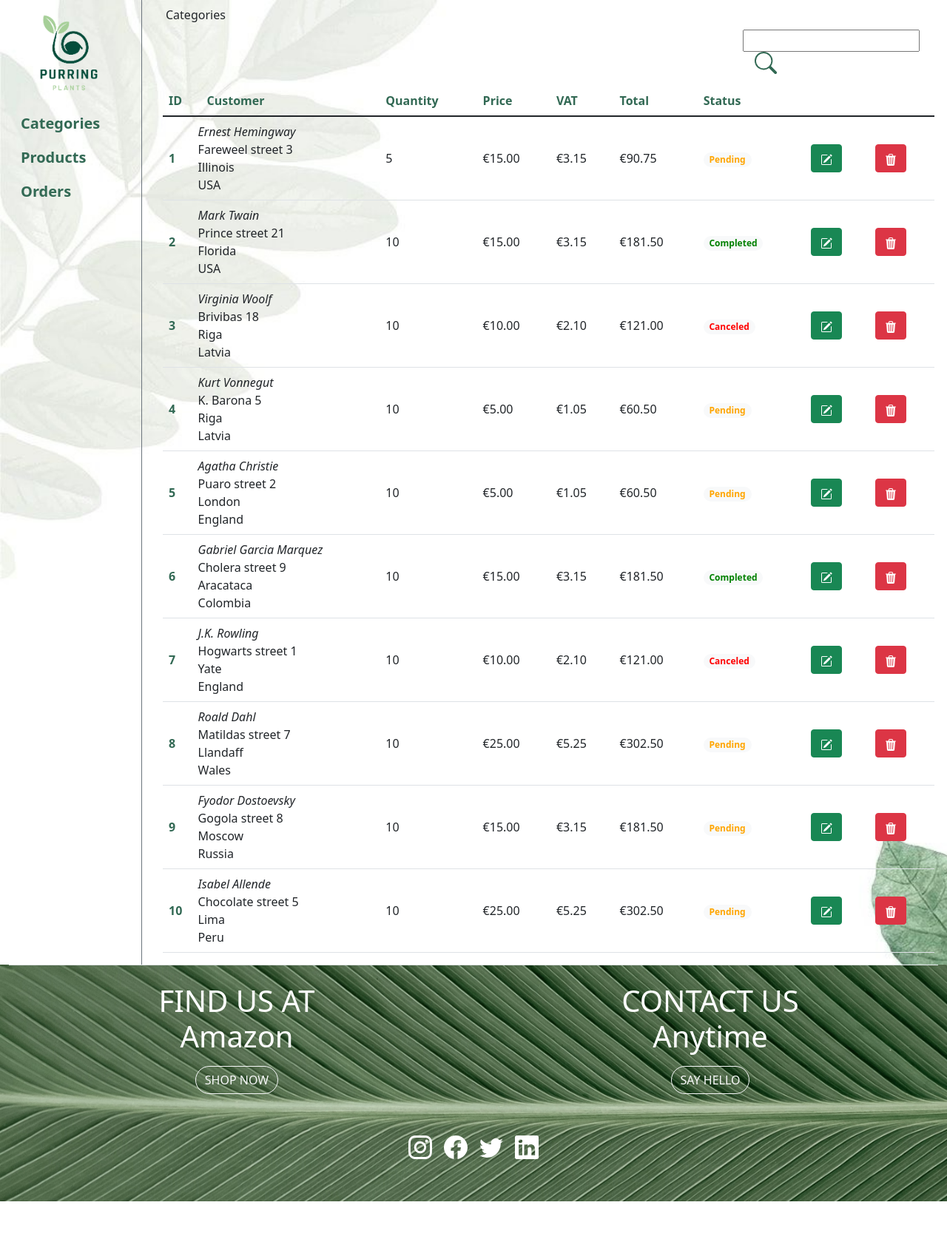
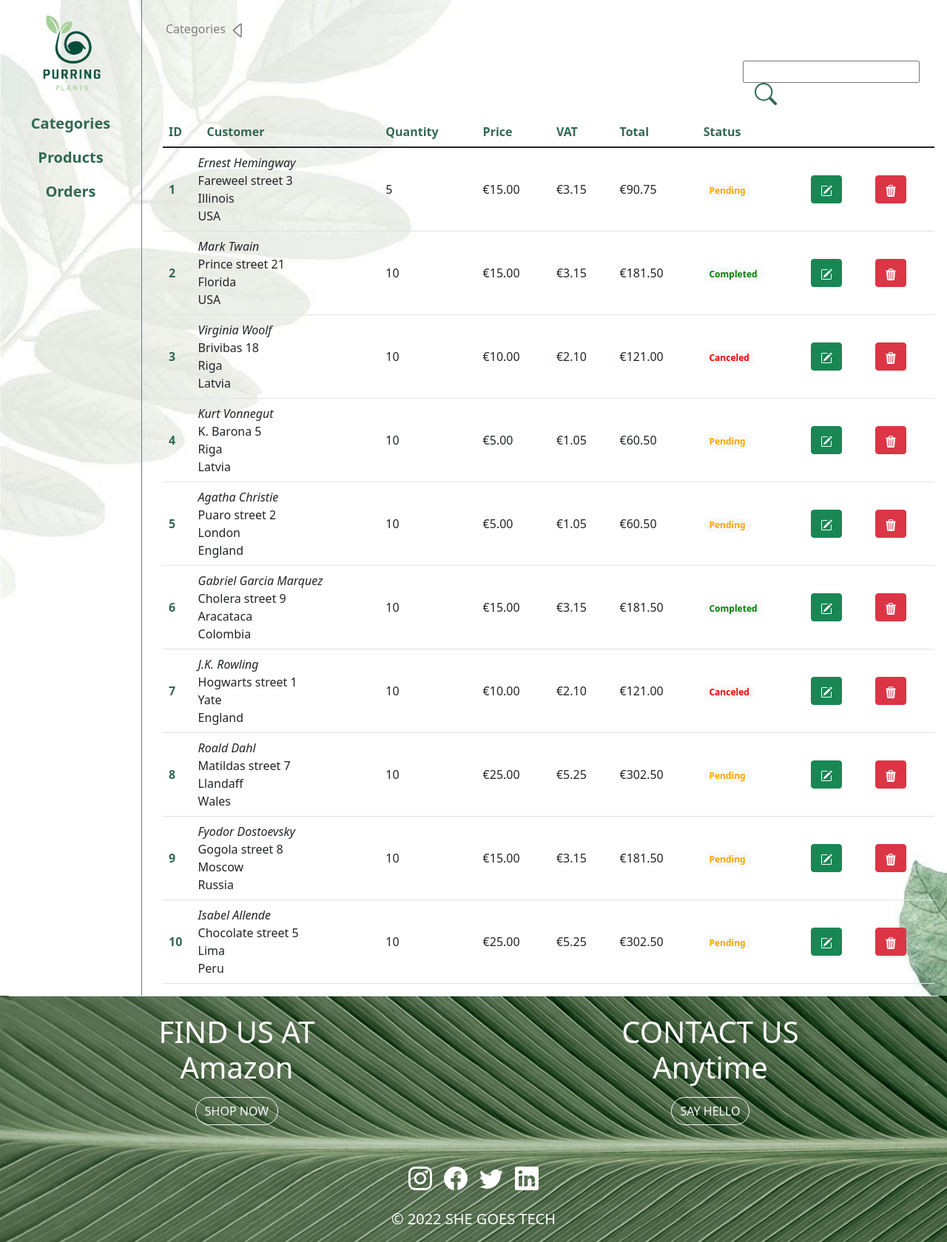
Before and after one commit to ligarunge/hackathon-4, a React (Create React App) app: page /orders in a window 1280 px wide. Shown: the whole page at 74% size. Before the commit the page ends 1624 px from the top, so only its background shows below. Built offline with nearby package versions, Linux system fonts and the light colour scheme.

Commit message:
alignment

```diff
--- a/src/Components/Footer.js
+++ b/src/Components/Footer.js
@@ -56,6 +56,11 @@ function Footer() {
                         </svg>
                     </div>
                 </div>
+                <div className="row mt-3 text-white">
+                    <div className="col-12 text-center lead">
+                    <p>© 2022 SHE GOES TECH</p>
+                    </div>
+                </div>
             </footer>
         </div>
     )
--- a/src/Components/Header.js
+++ b/src/Components/Header.js
@@ -4,7 +4,7 @@ function Header() {
 
     return (
         <div>
-            <nav className="nav flex-column">
+            <nav className="nav flex-column text-center">
                 <Link className="nav-link" to={'/'}>
                     <img src="/Images/cat_logo3_1.png" className="img-fluid" style={{ height: '8rem' }} alt="cat_logo" />
                 </Link>
--- a/src/Pages/Login.js
+++ b/src/Pages/Login.js
@@ -46,7 +46,7 @@ function Login() {
                             </div>
 
                         </div>
-                        <div className="row justify-content-center mt-4">
+                        <div className="row justify-content-center mt-5">
                             <div className='col-md-3'>
                                 <Link to="/categories"><button className="btn btn-lg btn-outline-dark" style={{backgroundImage: "url(/Images/button.jpg)", backgroundSize: 'cover', color:'white', fontWeight: 'bold' }} type="submit" disabled={!validateForm()}>
                                     Login
--- a/src/Pages/Orders.js
+++ b/src/Pages/Orders.js
@@ -1,4 +1,5 @@
 import { useState } from "react"
+import { Link } from "react-router-dom"
 import getOrders from "../API/getOrders"
 import Header from "../Components/Header"
 
@@ -26,7 +27,7 @@ function Orders() {
 
             return (
                 <tr key={index} className="align-middle">
-                    <th scope="row" style={{color: 'rgb(50, 105, 84)'}}>{order.ID}</th>
+                    <th scope="row" style={{ color: 'rgb(50, 105, 84)' }}>{order.ID}</th>
                     <td>
                         <div className="row fst-italic">
                             {order.CustomerName} {order.Surname}
@@ -44,7 +45,7 @@ function Orders() {
                     <td>{order.Quantity}</td>
                     <td>€{order.Price}</td>
                     <td>€{(order.Price * 0.21).toFixed(2)}</td>
-                    <td>€{parseFloat(order.Price*1.21*order.Quantity).toFixed(2)}</td>
+                    <td>€{parseFloat(order.Price * 1.21 * order.Quantity).toFixed(2)}</td>
                     <td><span className="badge rounded-pill bg-light" style={{ color: order.color, borderColor: order.color }}>{order.Status}</span></td>
                     <td>
                         <button type="button" className="btn btn-success"><svg xmlns="http://www.w3.org/2000/svg" width="16" height="16" fill="currentColor" className="bi bi-pencil-square" viewBox="0 0 16 16">
@@ -69,7 +70,14 @@ function Orders() {
                 <div className="col-md-10">
                     <div className="row justify-content-start m-2">
                         <div className="col-md-2">
-                            Categories
+
+                            <nav aria-label="breadcrumb">
+                                <Link className="fs-6" style={{ color: 'grey', textDecoration: 'none' }} to="/categories">Categories <svg xmlns="http://www.w3.org/2000/svg" width="26" height="66" fill="currentColor" className="bi bi-caret-left" viewBox="0 0 16 16">
+                                    <path d="M10 12.796V3.204L4.519 8 10 12.796zm-.659.753-5.48-4.796a1 1 0 0 1 0-1.506l5.48-4.796A1 1 0 0 1 11 3.204v9.592a1 1 0 0 1-1.659.753z" />
+                                </svg></Link>
+                            </nav>
+
+
                         </div>
                     </div>
                     <div className="row justify-content-end align-middle">
@@ -86,7 +94,7 @@ function Orders() {
                     <div className="row">
                         <div className="col-md-12">
                             <table className="table table-hover m-3">
-                                <thead style={{color: 'rgb(50, 105, 84)'}}>
+                                <thead style={{ color: 'rgb(50, 105, 84)' }}>
                                     <tr>
                                         <th scope="col">ID</th>
                                         <th scope="col">Customer</th>
```
